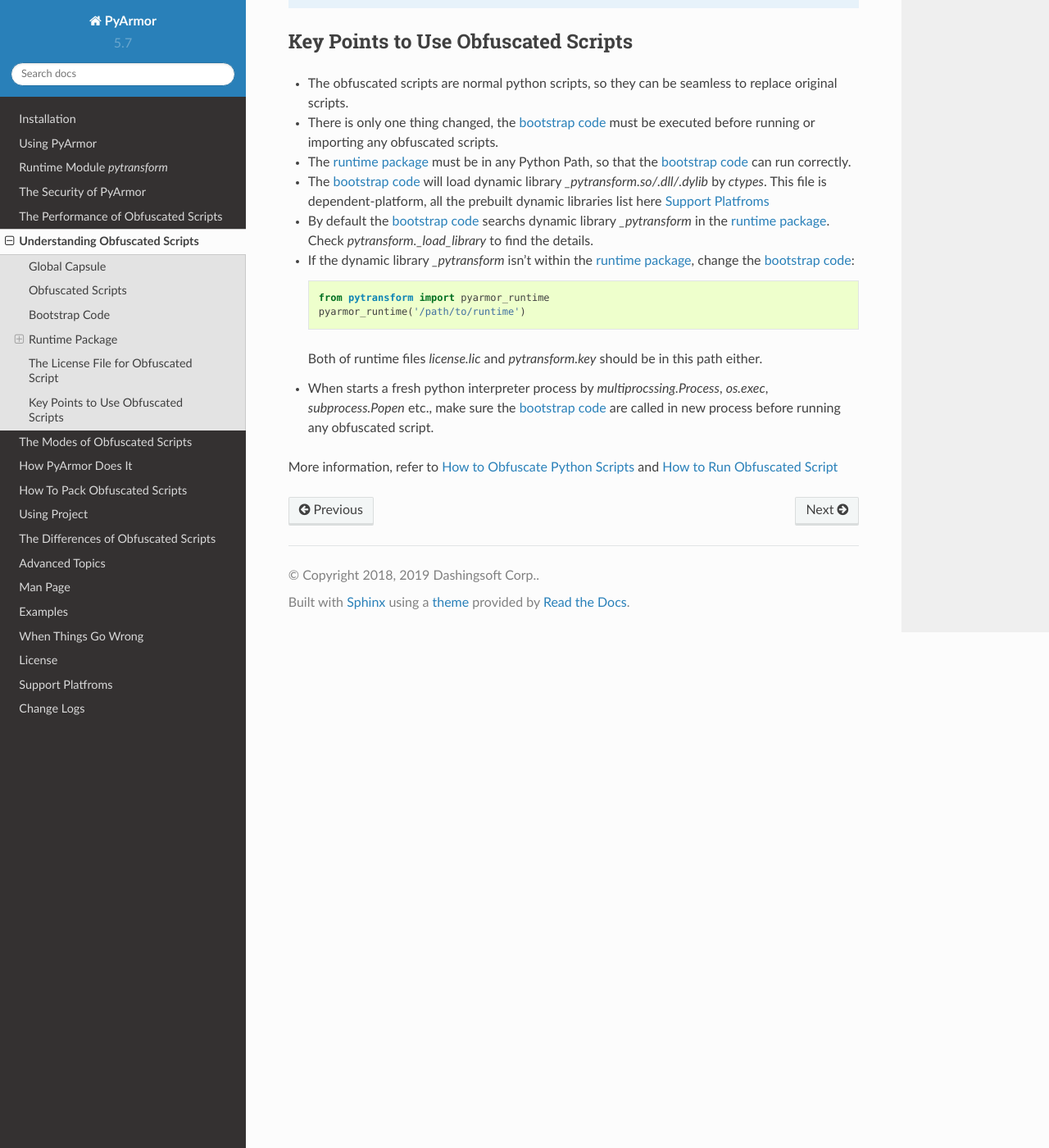
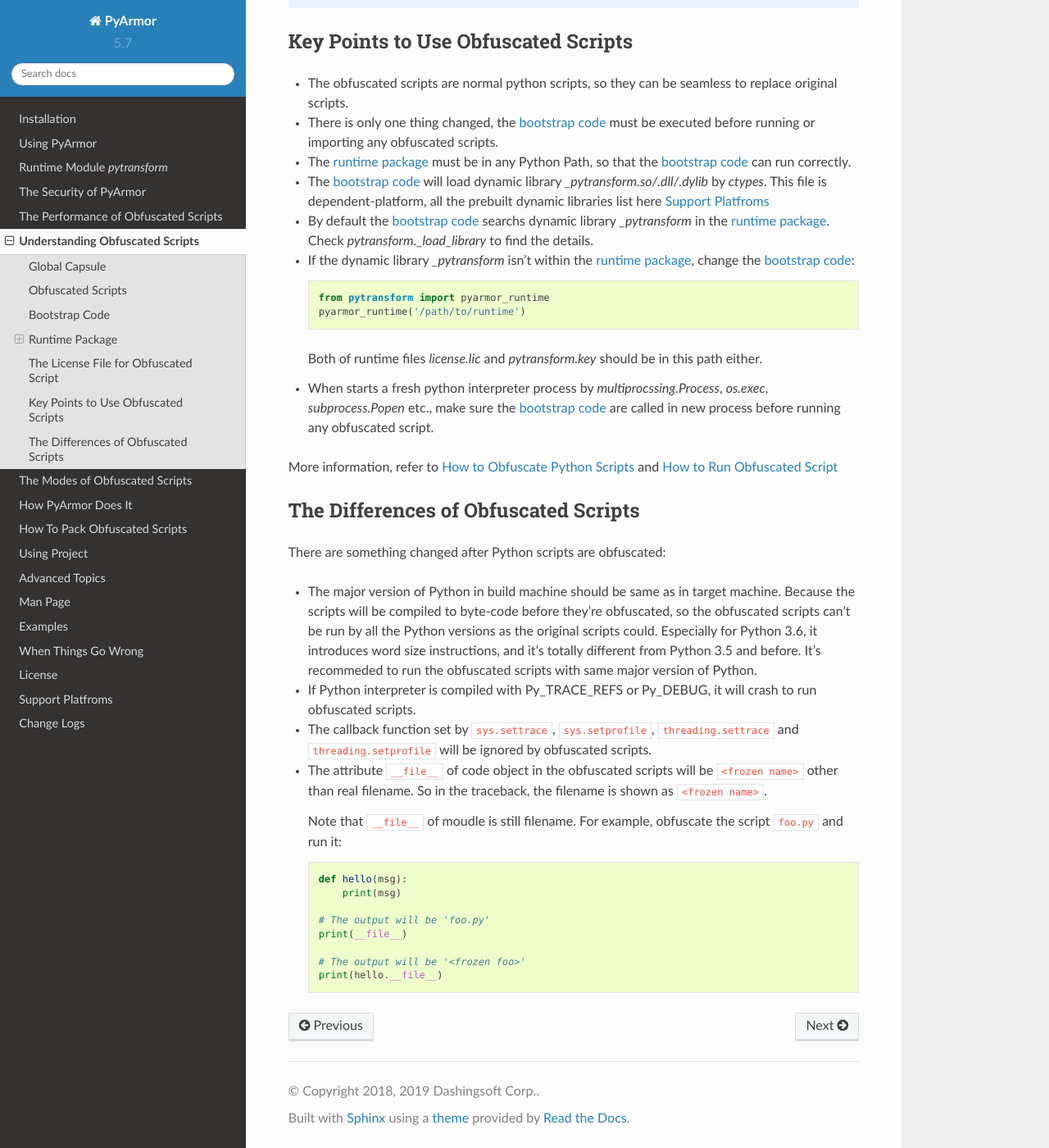
Before and after one commit to dashingsoft/pyarmor, a Sphinx documentation site: the page built from docs/understand-obfuscated-scripts.rst, in a window 1280 px wide and 1400 px high, scrolled down 2853 px. Shown: the whole window at 82% size. Built offline with Sphinx 7.4.7 and the Read the Docs theme 2.0.0, drawn with Linux system fonts in a browser that asks for light colours.

Commit message:
Refine doc structure

```diff
--- a/docs/index.rst
+++ b/docs/index.rst
@@ -45,7 +45,6 @@ Contents:
    how-to-do
    pack-obfuscated-scripts
    project
-   differences
    advanced
    man
    examples
--- a/docs/understand-obfuscated-scripts.rst
+++ b/docs/understand-obfuscated-scripts.rst
@@ -175,4 +175,42 @@ Key Points to Use Obfuscated Scripts
 
 More information, refer to :ref:`How to Obfuscate Scripts` and :ref:`How to Run Obfuscated Scripts`
 
+.. _the differences of obfuscated scripts:
+
+The Differences of Obfuscated Scripts
+-------------------------------------
+
+There are something changed after Python scripts are obfuscated:
+
+* The major version of Python in build machine should be same as in
+  target machine. Because the scripts will be compiled to byte-code
+  before they're obfuscated, so the obfuscated scripts can't be run by
+  all the Python versions as the original scripts could. Especially
+  for Python 3.6, it introduces word size instructions, and it's
+  totally different from Python 3.5 and before. It's recommeded to run
+  the obfuscated scripts with same major version of Python.
+
+* If Python interpreter is compiled with Py_TRACE_REFS or Py_DEBUG, it
+  will crash to run obfuscated scripts.
+
+* The callback function set by ``sys.settrace``, ``sys.setprofile``,
+  ``threading.settrace`` and ``threading.setprofile`` will be ignored by
+  obfuscated scripts.
+
+* The attribute ``__file__`` of code object in the obfuscated scripts
+  will be ``<frozen name>`` other than real filename. So in the
+  traceback, the filename is shown as ``<frozen name>``.
+
+  Note that ``__file__`` of moudle is still filename. For example,
+  obfuscate the script ``foo.py`` and run it::
+
+      def hello(msg):
+          print(msg)
+
+      # The output will be 'foo.py'
+      print(__file__)
+
+      # The output will be '<frozen foo>'
+      print(hello.__file__)
+
 .. include:: _common_definitions.txt
```
Also changed, not shown: docs/advanced.rst (+25 -0 lines).
